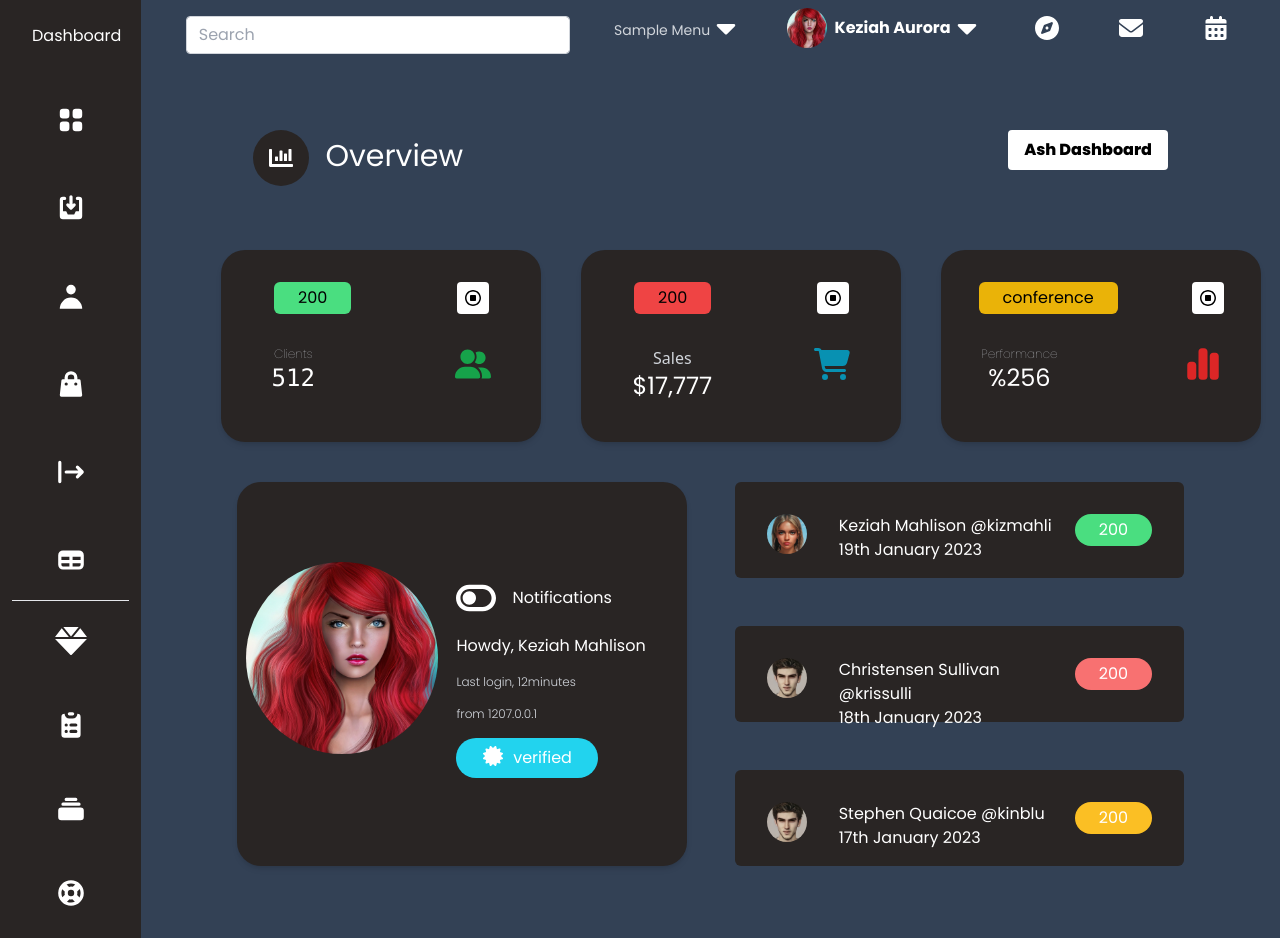
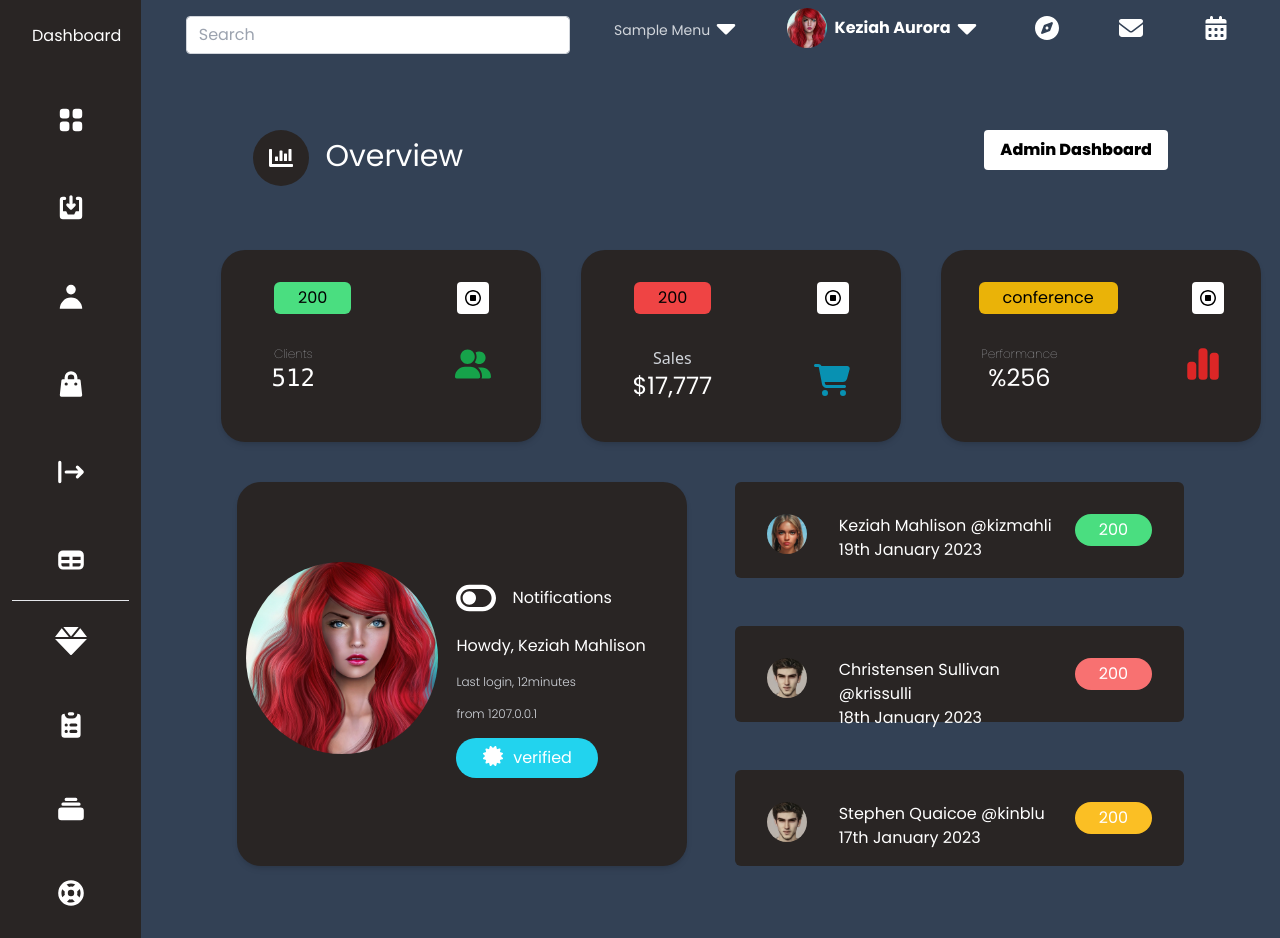
Before and after one commit to Obaayaa-1988/nuxt-tailwind-admin-dashboard, a Nuxt app: page /home in a window 1280 px wide. Built offline with nearby package versions, Linux system fonts and the light colour scheme.

Commit message:
margin top for svg icons

```diff
--- a/pages/Home.vue
+++ b/pages/Home.vue
@@ -132,7 +132,7 @@
         <button
           class="font-body text-center rounded font-extrabold bg-white px-4 py-2"
         >
-          <h1>Ash Dashboard</h1>
+          <h1>Admin Dashboard</h1>
         </button>
       </div>
     </div>
@@ -219,7 +219,7 @@
                 <svg
                   xmlns="http://www.w3.org/2000/svg"
                   viewBox="0 0 576 512"
-                  class="w-9 h-9 fill-cyan-600"
+                  class="w-9 h-9 fill-cyan-600 my-4"
                 >
                   <path
                     d="M0 24C0 10.7 10.7 0 24 0H69.5c22 0 41.5 12.8 50.6 32h411c26.3 0 45.5 25 38.6 50.4l-41 152.3c-8.5 31.4-37 53.3-69.5 53.3H170.7l5.4 28.5c2.2 11.3 12.1 19.5 23.6 19.5H488c13.3 0 24 10.7 24 24s-10.7 24-24 24H199.7c-34.6 0-64.3-24.6-70.7-58.5L77.4 54.5c-.7-3.8-4-6.5-7.9-6.5H24C10.7 48 0 37.3 0 24zM128 464a48 48 0 1 1 96 0 48 48 0 1 1 -96 0zm336-48a48 48 0 1 1 0 96 48 48 0 1 1 0-96z"
```
